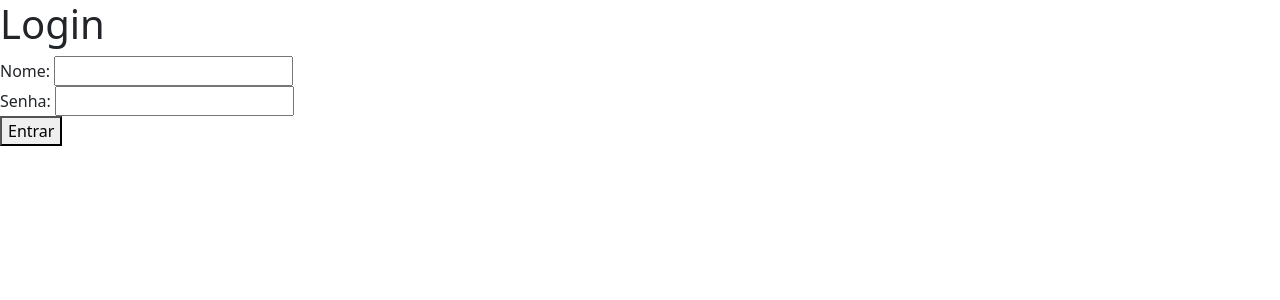
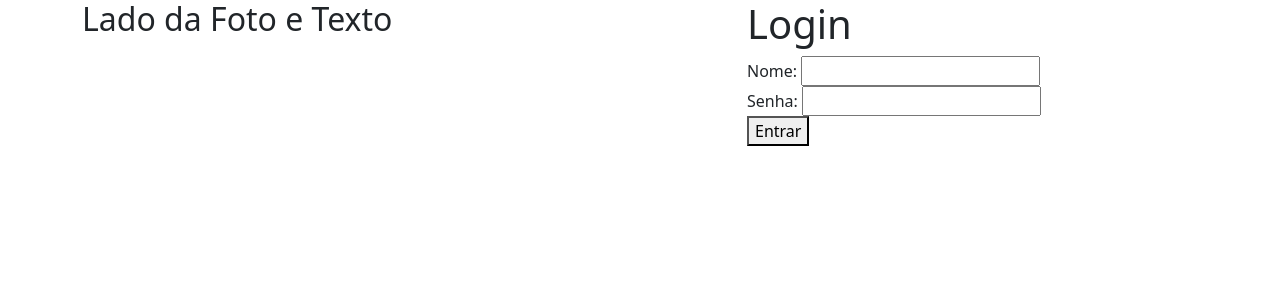
Before and after one commit to LCLms0/projeto-pw, a PHP site: page /auth/login.php in a window 1280 px wide. Shown: the top 300 px of the page. Run offline with PHP 8.4, Linux system fonts and the light colour scheme.

Commit message:
Aprendendo boot-strap!

```diff
--- a/auth/login.php
+++ b/auth/login.php
@@ -46,6 +46,16 @@ if ($_SERVER["REQUEST_METHOD"] == "POST") {
     <link rel="stylesheet" href="../public/css/style.css">
 </head>
 <body>
+    <div class="container">
+
+    <div class="row">
+
+        <div class="col-12 col-md-7">
+            <h2>Lado da Foto e Texto</h2>
+        </div>
+
+        <div  class="col-12 col-md-5">
+            <div>
                 <h1>Login</h1>
                 <?php if (isset($erro)){ ?>
                 <h1 style="color: red;"><?php echo $erro;?></h1>
@@ -59,5 +69,11 @@ if ($_SERVER["REQUEST_METHOD"] == "POST") {
                     <br>
                     <button type="submit" name="enter">Entrar</button>
                 </form>
+                </div>
+        </>
+
+    </div>
+
+    </div>
 </body>
 </html>
```
Also changed, not shown: public/css/imgs/fundo.png (added), public/css/imgs/logo.png.png (added). Lines whose indentation alone changed are shown as unchanged.
